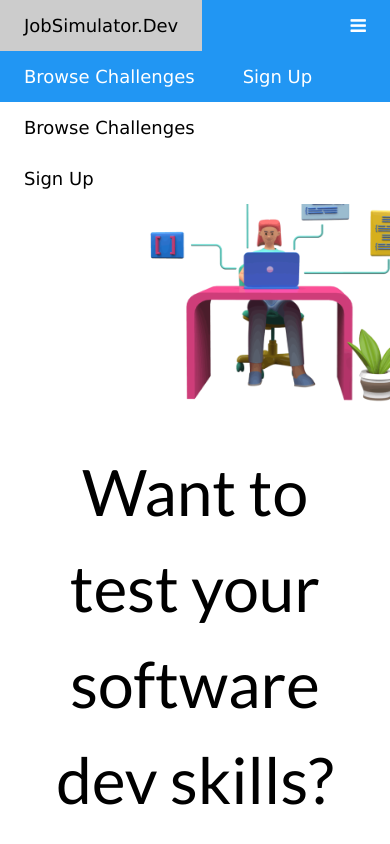
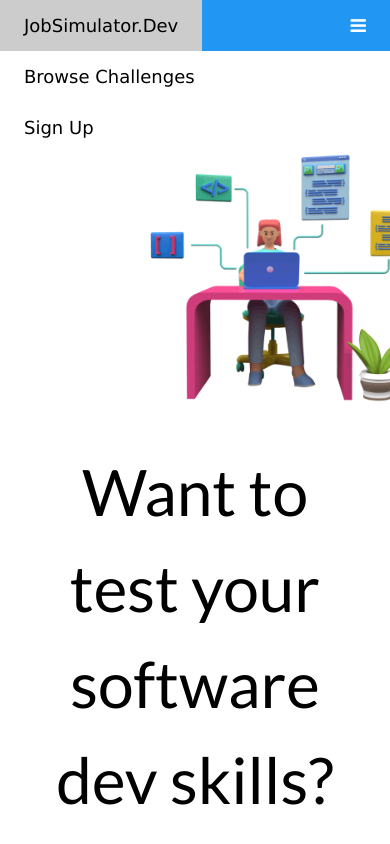
Before and after one commit to developer-job-simulation/javascript-landing-page, a plain HTML site: page src/index.html in a window 390 px wide. Both pictures are taken after a click on the link "Toggle Navigation Menu". Shown: the top 844 px of the page. Drawn offline with Linux system fonts and the light colour scheme.

Commit message:
edit: fix mobile nav button display

```diff
--- a/src/index.html
+++ b/src/index.html
@@ -24,12 +24,12 @@
         ></a>
         <!-- TODO: Fix Issue, Desktop Nav Is Visible on Mobile -->
         <a id="nav-logo" class="bar-item button padding-large white">JobSimulator.Dev</a>
-        <a id="nav-challenges" href="#challenges" class="bar-item button padding-large hover-white">Browse Challenges</a>
-        <a id="nav-signup" href="#signup" class="bar-item button padding-large hover-white">Sign Up</a>
+        <a id="nav-challenges" href="#challenges" class="bar-item button padding-large hide-small hover-white">Browse Challenges</a>
+        <a id="nav-signup" href="#signup" class="bar-item button padding-large hide-small hover-white">Sign Up</a>
       </div>
 
       <!-- Navbar on small screens -->
-      <div id="mobile-nav" class="bar-block white hide hide-large hide-medium large">
+      <div id="mobile-nav" class="mobile bar-block white hide hide-large hide-medium large">
         <a id="mobile-nav-challenges" class="bar-item button padding-large">Browse Challenges</a>
         <a id="mobile-nav-signup" class="bar-item button padding-large">Sign Up</a>
       </div>
```
